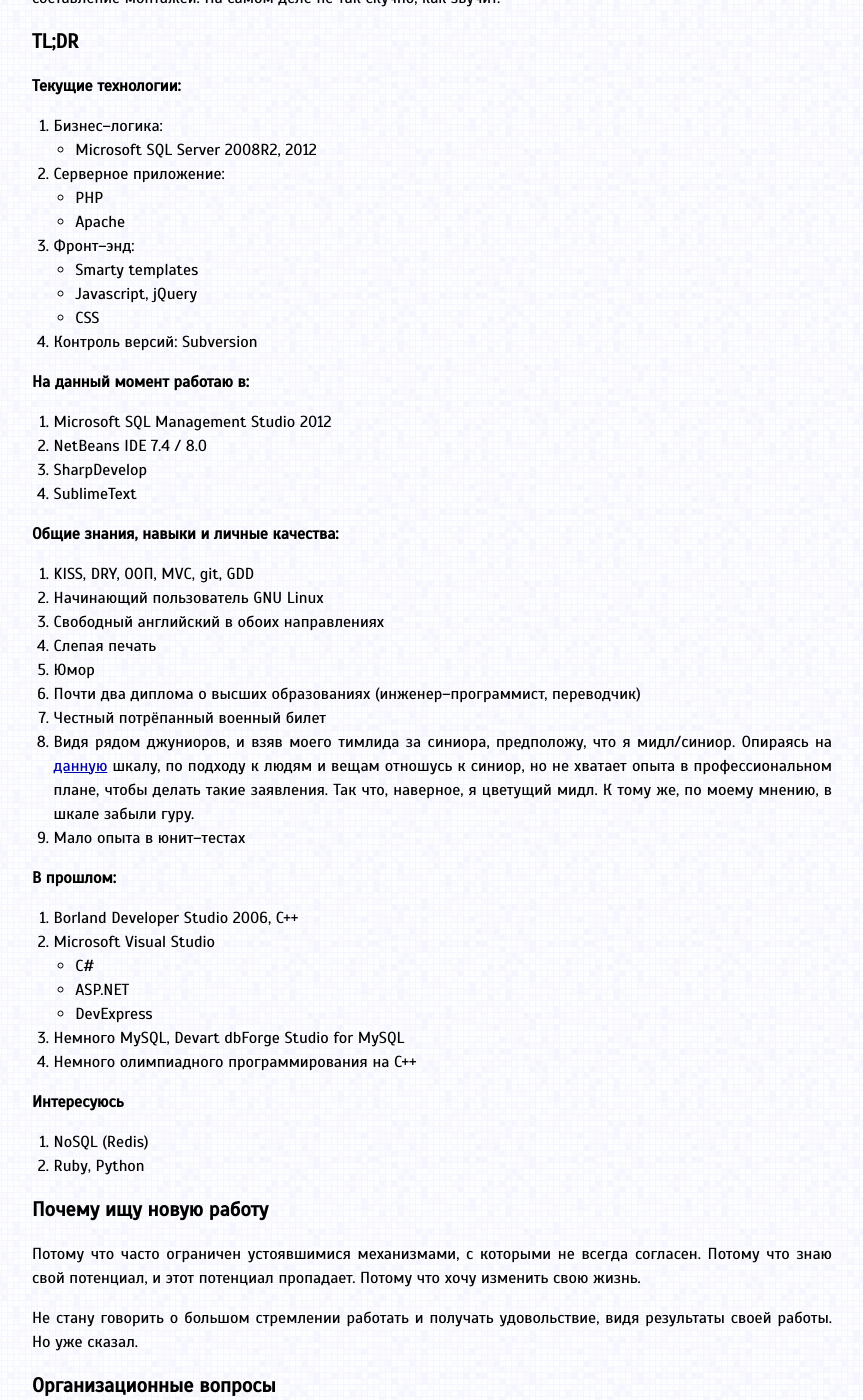
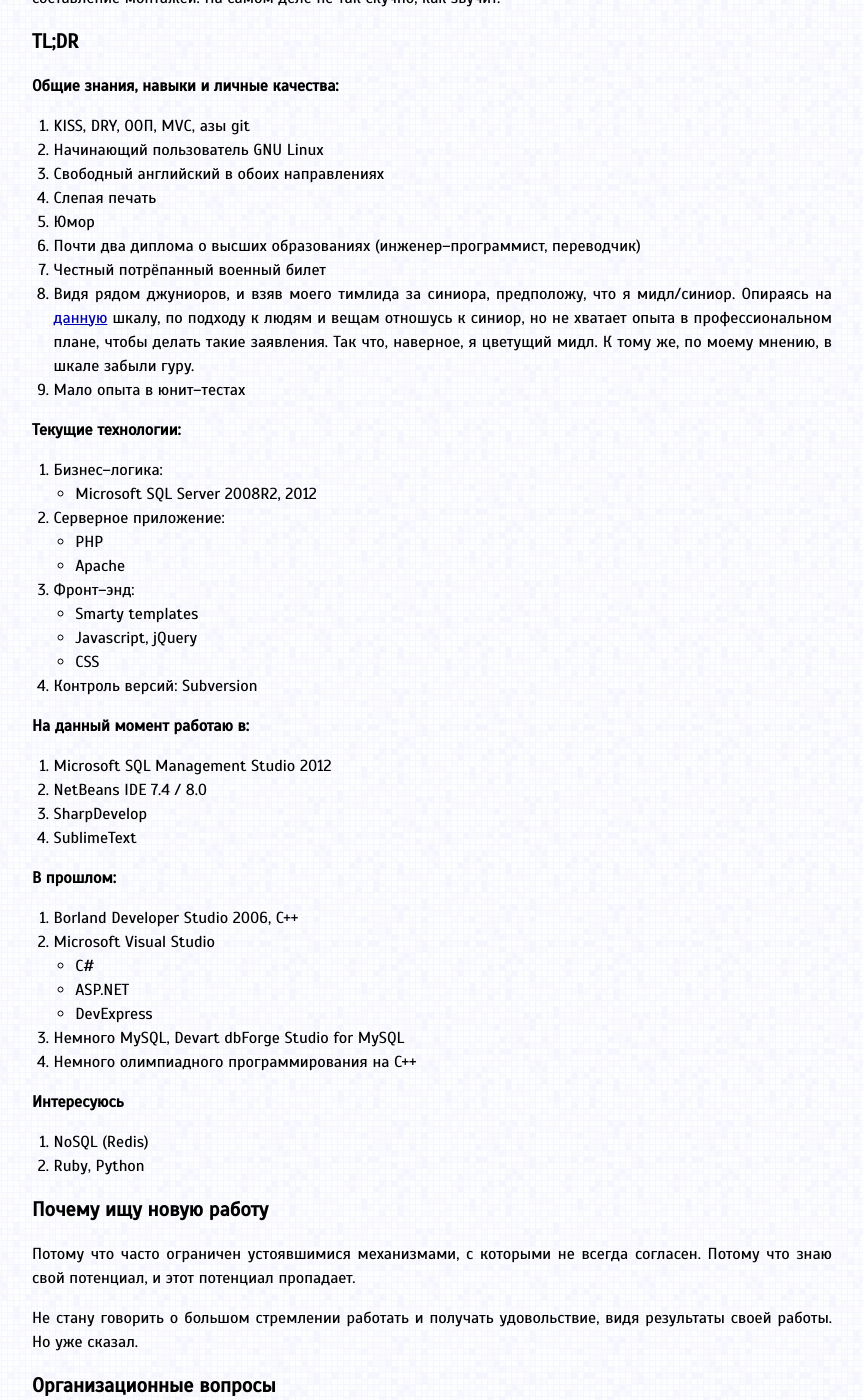
Before and after one commit to atru/atru.github.io, a Jekyll site: the page built from ru/about/resume.md, in a window 1280 px wide and 1400 px high, scrolled down 980 px. Shown: the whole window, without its empty margins (208-1071 px from the left). Built offline with Jekyll 4.4.1, drawn with Linux system fonts in a browser that asks for light colours; Markdown is read by kramdown in place of the engine named in the settings; some of the changed lines change nothing that is shown; some of the changed text lies outside the part shown.

Commit message:
resume v4

```diff
--- a/ru/about/resume.md
+++ b/ru/about/resume.md
@@ -10,7 +10,7 @@
 Фактически, [Devdrama][drama] &mdash; это блог&ndash;демонстрация. Если вы читаете данную страницу, значит вы сюда попали не случайно, и я желаю предложить вам свою кандидатуру в качестве сотрудника.
 
 Творческий путь
-===============
+=====================
 
 В 2010 году я окончил Магнитогорский Государственный Технический Университет по специальности "Программное обеспечение вычислительной техники и автоматизированных систем" с отличием (обещаю, больше длинных названий не будет). Параллельно там же, в течение 2,5 лет получал "дополнительное к высшему" образование по английскому языку, с отличием. Вообще, английский учу с 6 лет и владею свободно, which I hope is pretty obvious if you've read the blog. Зачем тогда получал "дополнительное"? По привычке, "чтобы были корочки".
 
@@ -28,7 +28,19 @@
 После этого два года работы целиком посвящены полноценной MES: система авторизации и прав доступа (сквозная для любых других систем), система учета производства для КУМЗ и АША: складской учёт, учёт производства в цеху (стан проката, печи, агрегаты резки), система НСИ, хранилище технологических данных. Последнее детище, ещё на стадии разработки &mdash; система планирования производства: вся цепочка, начиная от портфеля заказов, по технологическим маршрутам, заканчивая выдачей заданий на агрегаты и составление монтажей. На самом деле не так скучно, как звучит.
 
 TL;DR
-=====
+=====================
+
+**Общие знания, навыки и личные качества:**
+
+1. KISS, DRY, ООП, MVC, азы git
+1. Начинающий пользователь GNU Linux
+1. Свободный английский в обоих направлениях
+1. Слепая печать
+1. Юмор
+1. Почти два диплома о высших образованиях (инженер&ndash;программист, переводчик)
+1. Честный потрёпанный военный билет
+1. Видя рядом джуниоров, и взяв моего тимлида за синиора, предположу, что я мидл/синиор. Опираясь на [данную][rank] шкалу, по подходу к людям и вещам отношусь к синиор, но не хватает опыта в профессиональном плане, чтобы делать такие заявления. Так что, наверное, я цветущий мидл. К тому же, по моему мнению, в шкале забыли гуру.
+1. Мало опыта в юнит&ndash;тестах
 
 **Текущие технологии:**
 
@@ -50,18 +62,6 @@
 1. SharpDevelop
 1. SublimeText
 
-**Общие знания, навыки и личные качества:**
-
-1. KISS, DRY, ООП, MVC, git, GDD
-1. Начинающий пользователь GNU Linux
-1. Свободный английский в обоих направлениях
-1. Слепая печать
-1. Юмор
-1. Почти два диплома о высших образованиях (инженер&ndash;программист, переводчик)
-1. Честный потрёпанный военный билет
-1. Видя рядом джуниоров, и взяв моего тимлида за синиора, предположу, что я мидл/синиор. Опираясь на [данную][rank] шкалу, по подходу к людям и вещам отношусь к синиор, но не хватает опыта в профессиональном плане, чтобы делать такие заявления. Так что, наверное, я цветущий мидл. К тому же, по моему мнению, в шкале забыли гуру.
-1. Мало опыта в юнит&ndash;тестах
-
 **В прошлом:**
 
 3. Borland Developer Studio 2006, C++
@@ -80,7 +80,7 @@
 Почему ищу новую работу
 =======================
 
-Потому что часто ограничен устоявшимися механизмами, с которыми не всегда согласен. Потому что знаю свой потенциал, и этот потенциал пропадает. Потому что хочу изменить свою жизнь.
+Потому что часто ограничен устоявшимися механизмами, с которыми не всегда согласен. Потому что знаю свой потенциал, и этот потенциал пропадает.
 
 Не стану говорить о большом стремлении работать и получать удовольствие, видя результаты своей работы. Но уже сказал.
 
@@ -89,7 +89,7 @@
 
 Я живу в Магнитогорске.
 
-На период на 21&ndash;30 апреля 2014г запланирован отпуск для личной встречи с работодателями. До этого момента &mdash; телефон, электронная почта.
+На период на 21&ndash;30 апреля 2014г запланирован отпуск для личной встречи с работодателями. До этого момента &mdash;  электронная почта или телефон.
 
 Спасибо, что уделили время!
 ===========================
```
